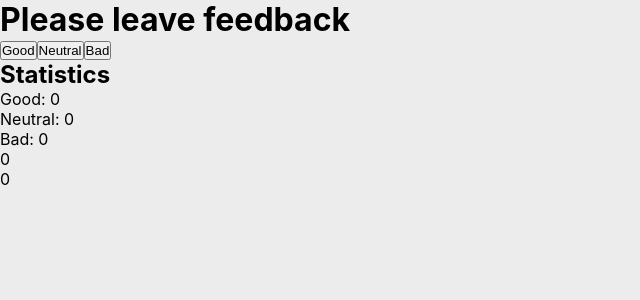
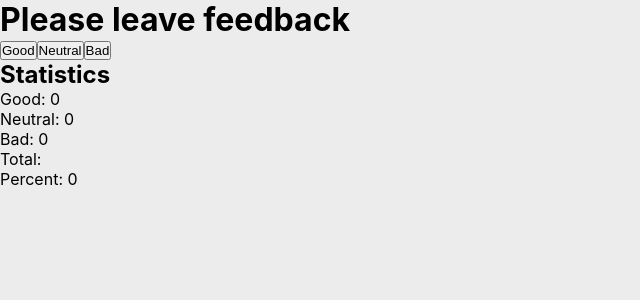
Before and after one commit to Vasylytsya777/goit-react-hw-02-feedback, a React (Create React App) app: page / in a window 1280 px wide. Shown: the top 300 px of the page, without its empty margins (0-640 px from the left). Built offline with nearby package versions, Linux system fonts and the light colour scheme.

Commit message:
add total

```diff
--- a/src/components/App.js
+++ b/src/components/App.js
@@ -8,25 +8,27 @@ export default class App extends Component {
   };
 
   Increment = (e) => {
-    const name = e.target.name;
+    const name = e.target.dataset.name;
     console.log(name);
-    this.setState((state) => ({
-      name: state[name] + 1,
+    this.setState((prevState) => ({
+      [name]: prevState[name] + 1,
     }));
   };
-  countTotalFeedback = () => {};
+  countTotalFeedback = () => {
+    return this.stategood + this.stateneutral + this.statebad;
+  };
 
   countPositiveFeedbackPercentage = () => {};
 
   render() {
-    // const { good, neutral, bad } = this.state;
+    const { good, neutral, bad, countTotalFeedback } = this.state;
     return (
       <>
         <div className="feedback">
           <h1 className="title">Please leave feedback</h1>
           <button
             className="btn"
-            name="good"
+            data-name="good"
             type="button"
             onClick={this.Increment}
           >
@@ -34,7 +36,7 @@ export default class App extends Component {
           </button>
           <button
             className="btn"
-            name="neutral"
+            data-name="neutral"
             type="button"
             onClick={this.Increment}
           >
@@ -42,7 +44,7 @@ export default class App extends Component {
           </button>
           <button
             className="btn"
-            name="bad"
+            data-name="bad"
             type="button"
             onClick={this.Increment}
           >
@@ -51,11 +53,11 @@ export default class App extends Component {
         </div>
         <div className="statistics">
           <h2 className="title">Statistics</h2>
-          <p>Good: {this.state.good}</p>
-          <p>Neutral: {this.state.neutral}</p>
-          <p>Bad: {this.state.bad}</p>
-          <p>0</p>
-          <p>0</p>
+          <p>Good: {good}</p>
+          <p>Neutral: {neutral}</p>
+          <p>Bad: {bad}</p>
+          <p>Total: {countTotalFeedback}</p>
+          <p>Percent: 0</p>
         </div>
       </>
     );
```
Also changed, not shown: 1 other file (tests, documents, lock files or other folders).
